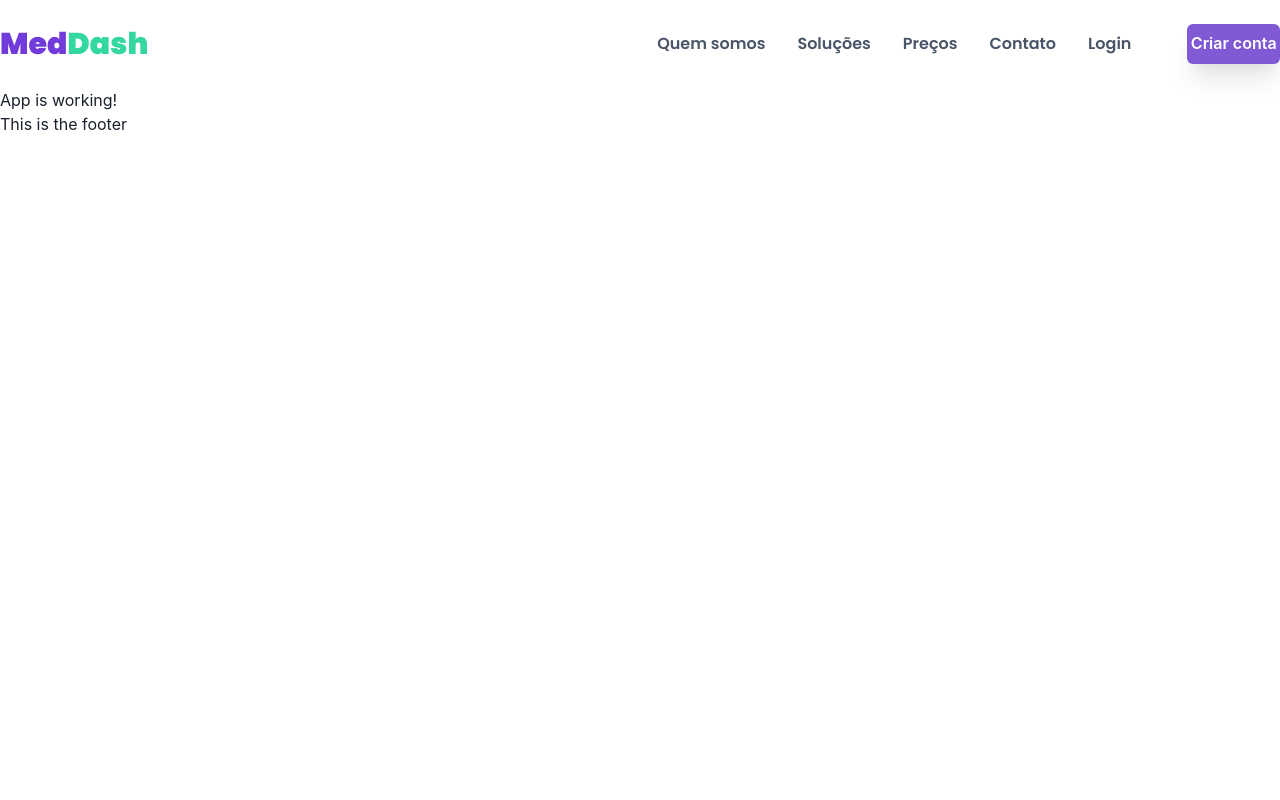
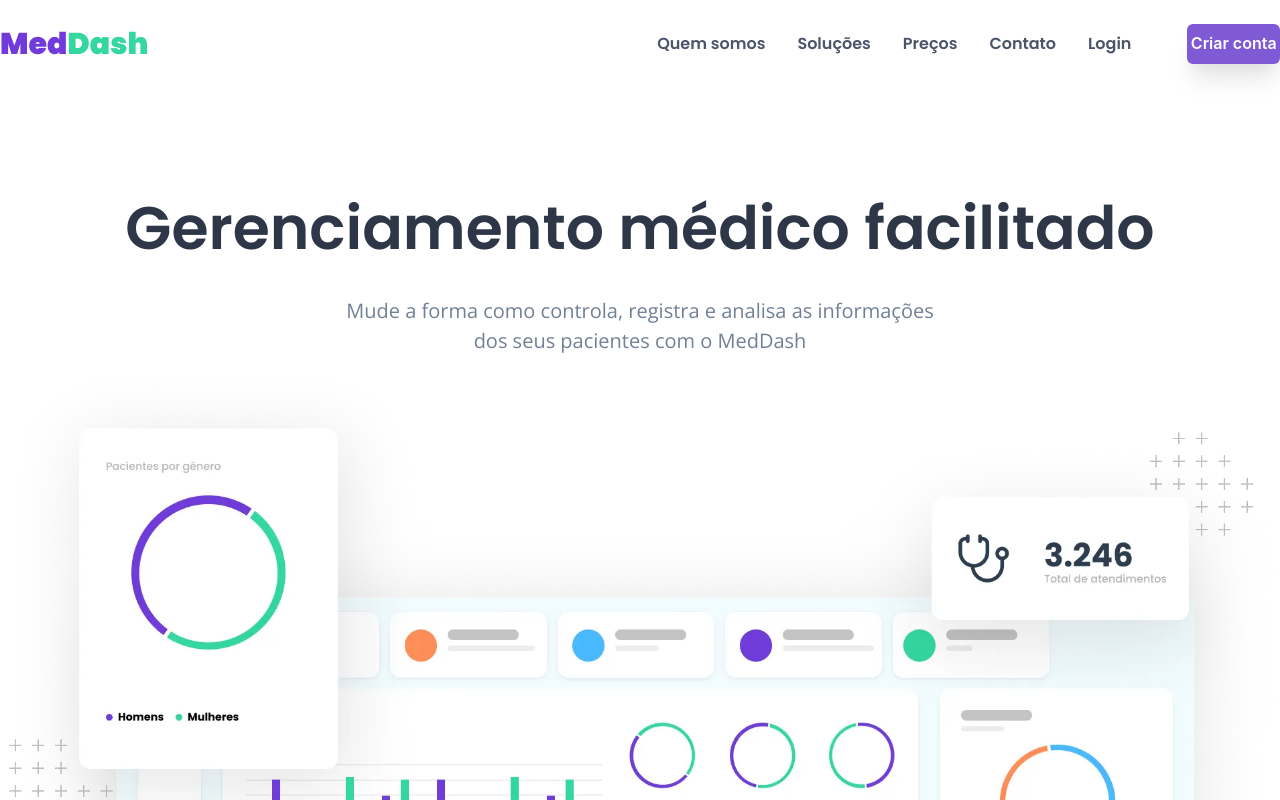
Before and after one commit to gutodiasdev/meddash, a Next.js app: page / in a window 1280 px wide. Shown: the top 800 px of the page. Built offline with nearby package versions, Linux system fonts and the light colour scheme.

Commit message:
feat(components): completed Hero section

```diff
--- /dev/null
+++ b/src/components/Hero.tsx
@@ -0,0 +1,43 @@
+import { Box, Flex, Heading, Text } from '@chakra-ui/react'
+import { Open_Sans, Poppins } from '@next/font/google'
+import Image from 'next/image'
+
+const heading = Poppins({ subsets: ['latin'], weight: '600', preload: true })
+const paragraph = Open_Sans({ subsets: ['latin'], weight: '400', preload: true })
+
+function Hero() {
+  return (
+    <Flex
+      minHeight={{ xl: 'calc(100vh - 88px)' }}
+      textAlign={'center'}
+      flexDir={'column'}
+      justifyContent={'space-between'}
+      justifyItems={'center'}
+      alignItems={'center'}
+    >
+      <Box>
+        <Heading
+          as='h1'
+          pt={{ xl: '104px' }}
+          fontFamily={heading.style.fontFamily}
+          fontSize={{ xl: '6xl' }}
+          color={'gray.700'}
+        >
+          Gerenciamento médico facilitado
+        </Heading>
+        <Text
+          pt={{ xl: '32px' }}
+          fontFamily={paragraph.style.fontFamily}
+          fontSize={{ xl: 'xl' }}
+          color={'gray.500'}
+        >
+          Mude a forma como controla, registra e analisa as informações<br></br> dos
+          seus pacientes com o MedDash
+        </Text>
+      </Box>
+      <Image src='/images/hero-image.webp' width={1350} height={859} alt='Image' />
+    </Flex>
+  )
+}
+
+export { Hero }
--- a/src/components/index.ts
+++ b/src/components/index.ts
@@ -1,2 +1,3 @@
 export * from './Footer'
 export * from './Header'
+export * from './Hero'
--- a/src/pages/index.tsx
+++ b/src/pages/index.tsx
@@ -1,11 +1,18 @@
-import { Footer, Header } from '../components'
+import { Box } from '@chakra-ui/react'
+import { Header, Hero } from '../components'
 
 export default function Home() {
   return (
     <>
       <Header />
-      <h1>App is working!</h1>
-      <Footer />
+      <Box>
+        <Box
+          maxWidth={{ xl: '1440px' }}
+          margin={'0 auto'}
+        >
+          <Hero />
+        </Box>
+      </Box>
     </>
   )
 }
```
Also changed, not shown: public/images/hero-image.webp (added).
